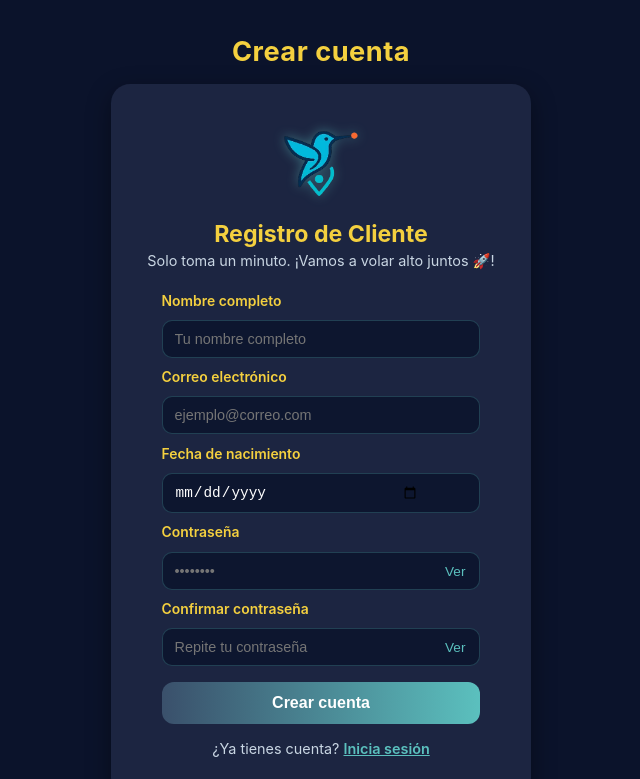
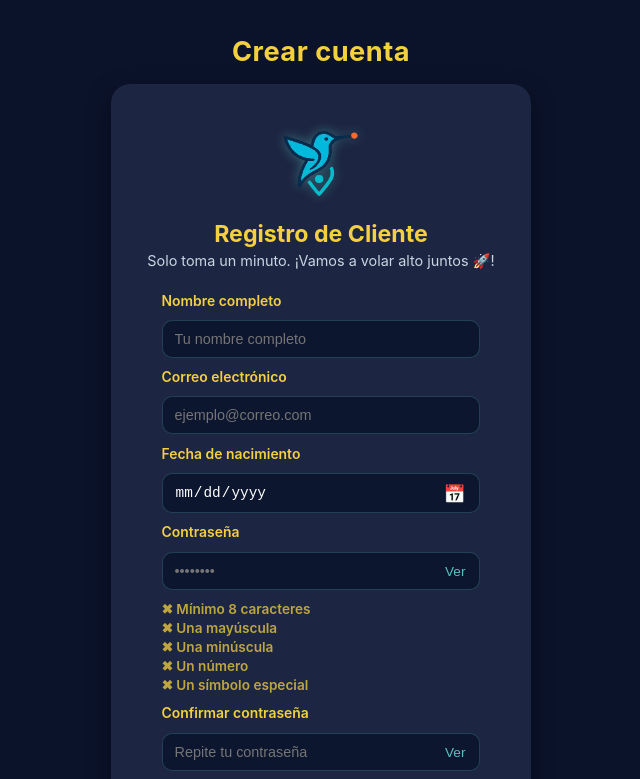
Before and after one commit to MrGys1986/Frontend_Colibri, a React (Create React App) app: page /Registro in a window 1280 px wide. Shown: the top 779 px of the page, without its empty margins (319-959 px from the left). Built offline with nearby package versions, Linux system fonts and the light colour scheme.

Commit message:
Update registro

```diff
--- a/src/pages/Registro.jsx
+++ b/src/pages/Registro.jsx
@@ -17,9 +17,40 @@ export default function Registro() {
   const [message, setMessage] = useState("");
   const [loading, setLoading] = useState(false);
 
+  // === VALIDACIONES DE FRONT ===
+  const validarCorreo = (email) => {
+    const regex = /^[^\s@]+@[^\s@]+\.[^\s@]+$/;
+    return regex.test(email);
+  };
+
+  const reglasPassword = {
+    longitud: (p) => p.length >= 8,
+    mayuscula: (p) => /[A-Z]/.test(p),
+    minuscula: (p) => /[a-z]/.test(p),
+    numero: (p) => /\d/.test(p),
+    especial: (p) => /[^A-Za-z0-9]/.test(p),
+  };
+
   const handleRegistro = async (e) => {
     e.preventDefault();
     setMessage("");
+
+    if (!validarCorreo(email)) {
+      setMessage("El correo no es válido.");
+      return;
+    }
+
+    const cumplePassword =
+      reglasPassword.longitud(password) &&
+      reglasPassword.mayuscula(password) &&
+      reglasPassword.minuscula(password) &&
+      reglasPassword.numero(password) &&
+      reglasPassword.especial(password);
+
+    if (!cumplePassword) {
+      setMessage("La contraseña no cumple todos los requisitos.");
+      return;
+    }
 
     if (password !== confirmar) {
       setMessage("Las contraseñas no coinciden.");
@@ -50,7 +81,7 @@ export default function Registro() {
         setMessage(data.message || "Error al registrar el usuario.");
       }
     } catch (error) {
-      console.error("Error al registrar:", error);
+      console.error("Error:", error);
       setMessage("Error al conectar con el servidor.");
     } finally {
       setLoading(false);
@@ -59,23 +90,21 @@ export default function Registro() {
 
   return (
     <div className="registro-container">
-
-      {/* === Título fuera de la tarjeta === */}
+      {/* === Título === */}
       <h1 className="page-title">Crear cuenta</h1>
 
       <div className="registro-card">
         <div className="registro-header">
-          {/* Logo nuevo sin círculo */}
           <img src="/colibri.png" alt="Logo Colibri" className="logo-img-new" />
 
           <h2 className="registro-title">Registro de {rolSeleccionado}</h2>
           <p className="registro-subtitle">
-            Solo toma un minuto.
-            ¡Vamos a volar alto juntos 🚀!
+            Solo toma un minuto. ¡Vamos a volar alto juntos 🚀!
           </p>
         </div>
 
         <form onSubmit={handleRegistro} className="registro-form">
+
           <label className="input-label">Nombre completo</label>
           <div className="input-group">
             <input
@@ -99,13 +128,15 @@ export default function Registro() {
           </div>
 
           <label className="input-label">Fecha de nacimiento</label>
-          <div className="input-group">
+          <div className="input-group date-input">
             <input
               type="date"
               value={dateBirth}
               onChange={(e) => setDateBirth(e.target.value)}
+              onFocus={(e) => e.target.showPicker && e.target.showPicker()}
               required
             />
+            <span className="calendar-icon">📅</span>
           </div>
 
           <label className="input-label">Contraseña</label>
@@ -124,6 +155,25 @@ export default function Registro() {
             >
               {showPassword ? "Ocultar" : "Ver"}
             </button>
+          </div>
+
+          {/* === Reglas visuales === */}
+          <div className="password-rules">
+            <p className={reglasPassword.longitud(password) ? "ok" : "bad"}>
+              {reglasPassword.longitud(password) ? "✔" : "✖"} Mínimo 8 caracteres
+            </p>
+            <p className={reglasPassword.mayuscula(password) ? "ok" : "bad"}>
+              {reglasPassword.mayuscula(password) ? "✔" : "✖"} Una mayúscula
+            </p>
+            <p className={reglasPassword.minuscula(password) ? "ok" : "bad"}>
+              {reglasPassword.minuscula(password) ? "✔" : "✖"} Una minúscula
+            </p>
+            <p className={reglasPassword.numero(password) ? "ok" : "bad"}>
+              {reglasPassword.numero(password) ? "✔" : "✖"} Un número
+            </p>
+            <p className={reglasPassword.especial(password) ? "ok" : "bad"}>
+              {reglasPassword.especial(password) ? "✔" : "✖"} Un símbolo especial
+            </p>
           </div>
 
           <label className="input-label">Confirmar contraseña</label>
@@ -156,7 +206,6 @@ export default function Registro() {
         {message && <p className="msg">{message}</p>}
       </div>
 
-      {/* === Legal fuera de la tarjeta === */}
       <div className="legal-section">
         <p className="legal-text">
           Al registrarte, aceptas nuestros{" "}
--- a/src/styles/registro.css
+++ b/src/styles/registro.css
@@ -8,7 +8,7 @@
   align-items: center;
 }
 
-/* === Título fuera de la tarjeta === */
+/* === Título === */
 .page-title {
   text-align: center;
   color: #f4d03f;
@@ -109,6 +109,50 @@
   color: #f4d03f;
 }
 
+/* === Especial para fecha === */
+.date-input input[type="date"] {
+  padding-right: 45px;
+  cursor: pointer;
+}
+
+.calendar-icon {
+  position: absolute;
+  right: 15px;
+  top: 50%;
+  transform: translateY(-50%);
+  color: #5bc0be;
+  font-size: 1.1rem;
+  pointer-events: none;
+}
+
+/* Oculta el icono del navegador */
+input[type="date"]::-webkit-calendar-picker-indicator {
+  opacity: 0;
+  cursor: pointer;
+}
+
+/* === Reglas de contraseña === */
+.password-rules {
+  width: 85%;
+  margin: 0.4rem auto 0.8rem auto;
+  text-align: left;
+}
+
+.password-rules p {
+  font-size: 0.85rem;
+  margin: 3px 0;
+  font-weight: 600;
+}
+
+.password-rules .ok {
+  color: #5bc0be;
+}
+
+.password-rules .bad {
+  color: #f4d03f;
+  opacity: 0.75;
+}
+
 /* === Botón === */
 .btn-login {
   width: 85%;
@@ -129,7 +173,7 @@
   box-shadow: 0 5px 15px rgba(91, 192, 190, 0.35);
 }
 
-/* === Ya tienes cuenta === */
+/* === Texto final === */
 .register-text {
   margin-top: 1rem;
   color: #c9d6e3;
@@ -141,7 +185,6 @@
   font-weight: 600;
 }
 
-/* === Error === */
 .msg {
   color: #f4d03f;
   margin-top: 1rem;
@@ -166,7 +209,7 @@
   font-weight: 600;
 }
 
-/* === Responsivo === */
+/* === Mobile === */
 @media (max-width: 480px) {
   .page-title {
     font-size: 1.45rem;
```
